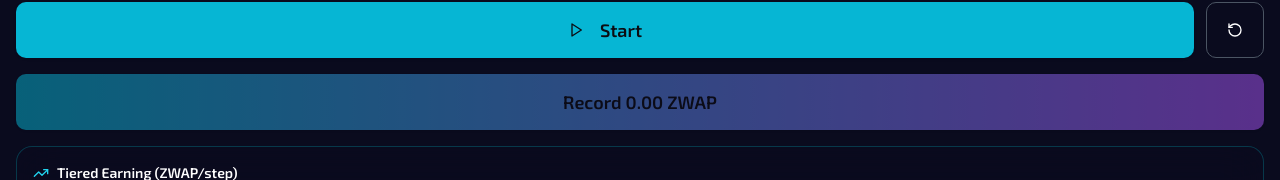
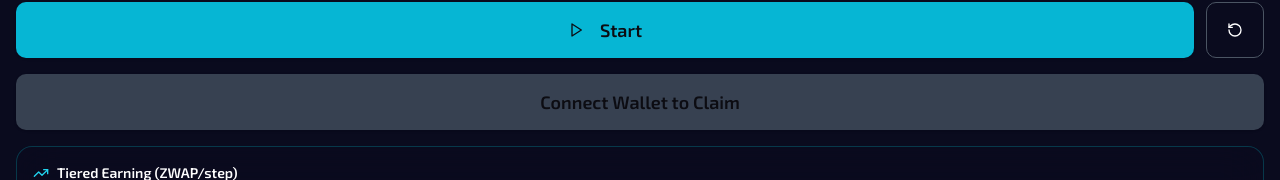
Before and after one commit to xoclonholdings/Zwap-coin, a React (Create React App) app in the folder frontend/: page /move in a window 1280 px wide. Shown: the part 396-576 px from the top of the page. Built offline with nearby package versions, Linux system fonts and the light colour scheme; no server answers.

Commit message:
auto-commit for 3842161a-b64d-45f0-9975-cadf2afe2ac3

```diff
--- a/frontend/src/components/MoveTab.jsx
+++ b/frontend/src/components/MoveTab.jsx
@@ -150,15 +150,25 @@ export default function MoveTab() {
         </Button>
       </div>
 
-      {/* Record Rewards */}
+      {/* Record Rewards - Requires wallet connection */}
+      {walletAddress ? (
         <Button
           data-testid="claim-steps"
           onClick={handleClaim}
           disabled={steps === 0 || isClaiming || isTracking}
           className="w-full h-14 text-lg font-semibold bg-gradient-to-r from-cyan-500 to-purple-500 mb-4"
         >
-        {isClaiming ? "Recording..." : `Record ${potentialReward.toFixed(2)} ZWAP`}
+          {isClaiming ? "Recording..." : `Claim ${potentialReward.toFixed(2)} ZWAP`}
         </Button>
+      ) : (
+        <Button
+          data-testid="connect-to-claim"
+          onClick={() => toast.info("Connect your wallet to claim rewards")}
+          className="w-full h-14 text-lg font-semibold bg-gray-700 mb-4"
+        >
+          Connect Wallet to Claim
+        </Button>
+      )}
 
       {/* Tier System */}
       <div className="glass-card p-4 flex-1 rounded-xl">
```
Also changed, not shown: 1 other file (tests, documents, lock files or other folders). Lines whose indentation alone changed are shown as unchanged.
